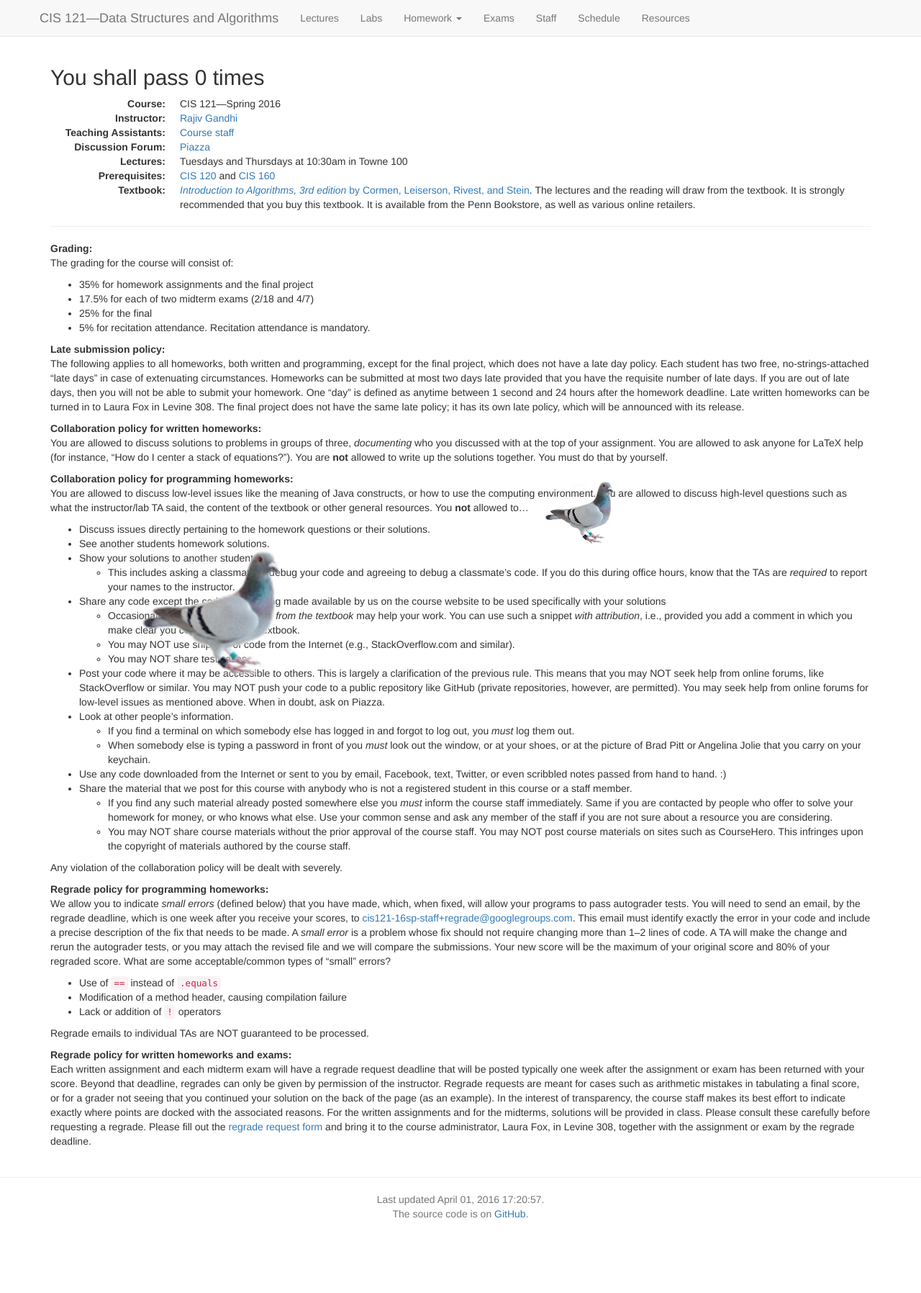
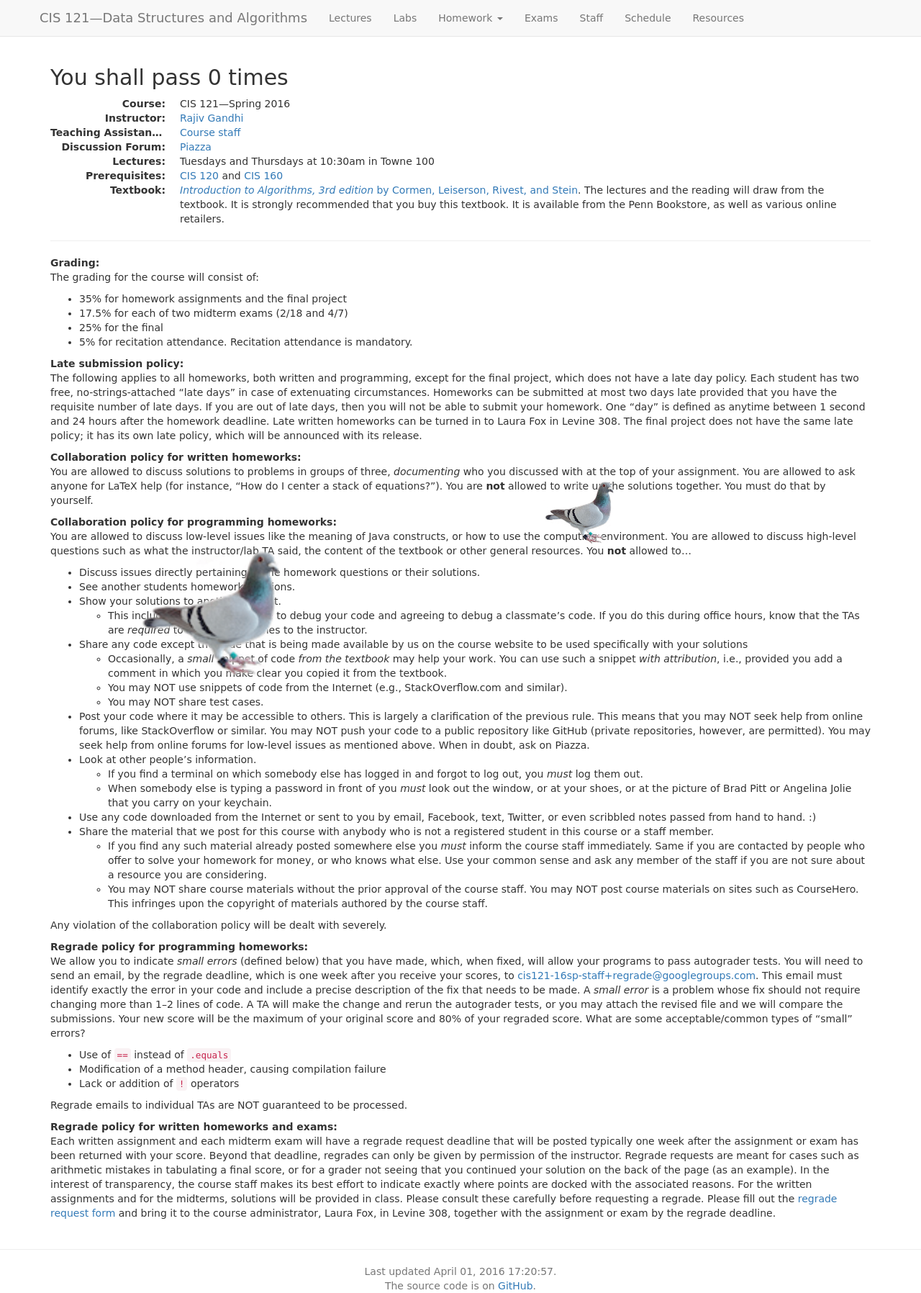
Before and after one commit to vikramkh/course-website-16fa, a Jekyll site: the page built from index.md, in a window 1280 px wide. Shown: the whole page at 72% size. Built offline with Jekyll 4.4.1, drawn with Linux system fonts in a browser that asks for light colours; nearby versions of some CDN libraries; before the commit the page ends 1696 px from its top, so only the background shows below that.

Commit message:
and obviously have to update the fonts...

```diff
--- a/_layouts/default.html
+++ b/_layouts/default.html
@@ -17,7 +17,7 @@
     <![endif]-->
 </head>
 
-<body>
+<body style='font-family: Comic Sans MS'>
     <a class="sr-only" href="#content">Skip to main content</a>
     <!-- Docs master nav -->
     <header class="navbar navbar-static-top navbar-default" role="banner">
```
